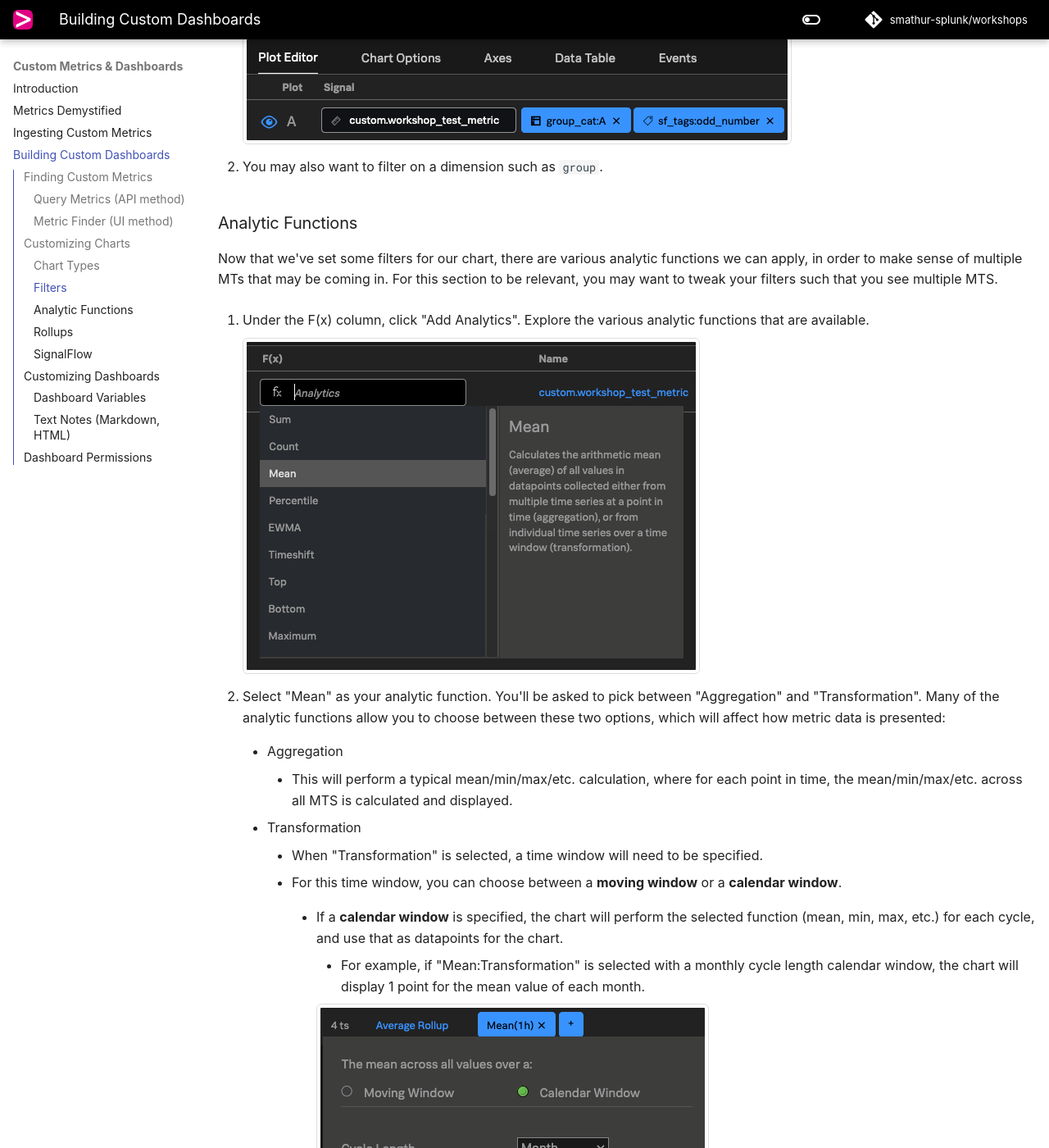
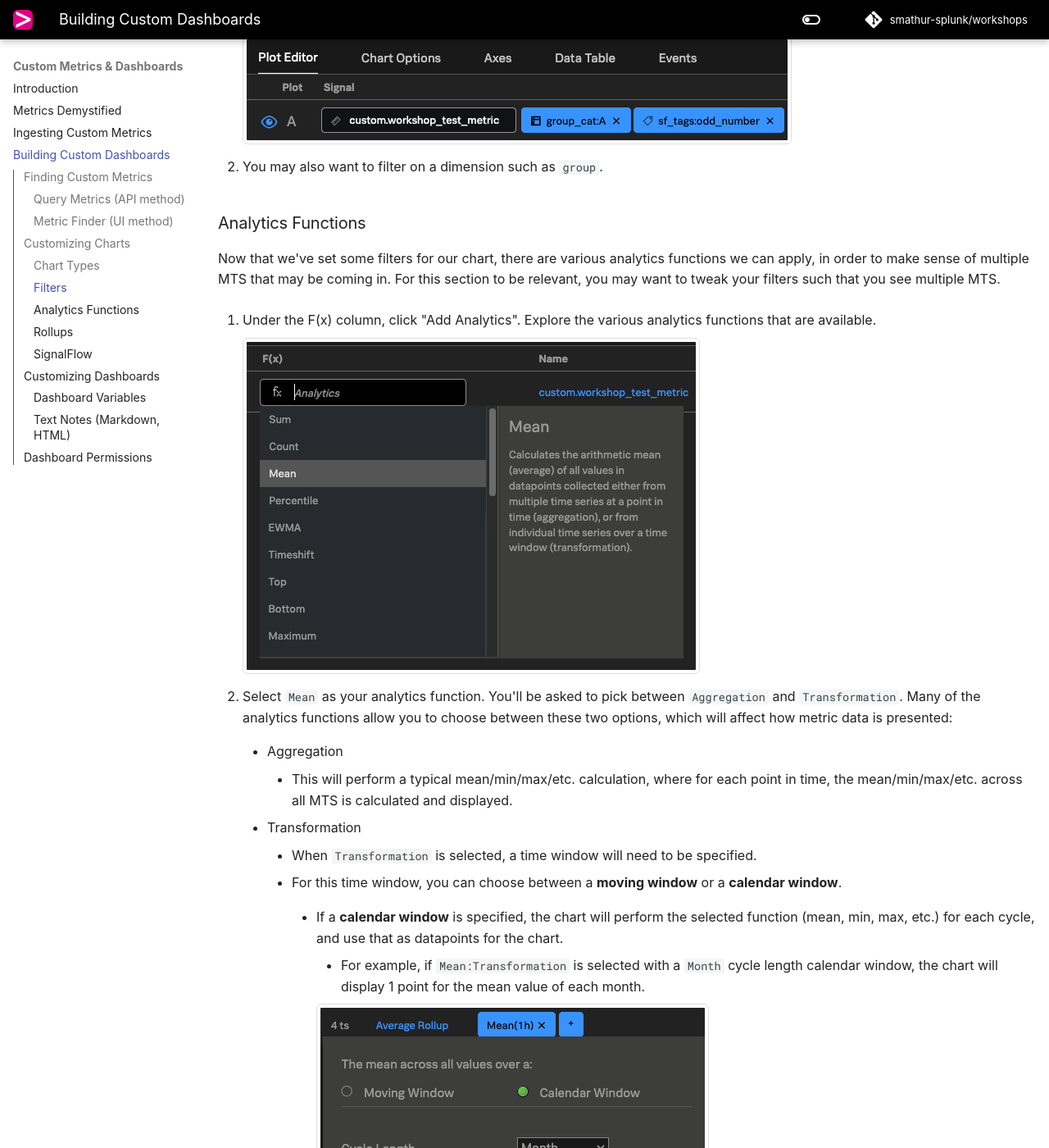
Before and after one commit to smathur-splunk/workshops, an MkDocs documentation site: the page built from docs/custom_dash.md, in a window 1280 px wide and 1400 px high, scrolled down 5488 px. Shown: the whole window at 82% size. Built offline with MkDocs 1.6.1 and Material for MkDocs 9.7.7, drawn with Linux system fonts in a browser that asks for light colours; some web fonts are replaced; comment, search, counter and statistics services are not loaded; the version menu is left out; some of the changed text lies outside the part shown.

Commit message:
Fix dashboard page formatting

```diff
--- a/docs/custom_dash.md
+++ b/docs/custom_dash.md
@@ -44,9 +44,9 @@
 		These 3 charts are similar in nature and display MTS values over time.
 
 		Chart options:
-			- Area and column charts can be stacked.
-			- Color legend can be displayed for all 3 charts (useful when there are multiple MTS).
-			- For the Y-axis, the label, min/max, units, and precision can be configured.
+		- Area and column charts can be stacked.
+		- Color legend can be displayed for all 3 charts (useful when there are multiple MTS).
+		- For the Y-axis, the label, min/max, units, and precision can be configured.
 
 		| Line chart | Area chart | Column chart |
 		|---|---|---|
@@ -57,7 +57,7 @@
 		Histograms will display MTS in a single color.
 
 		Chart options:
-			- For the Y-axis, the label, min/max, units, and precision can be configured.
+		- For the Y-axis, the label, min/max, units, and precision can be configured.
 
 		![Histogram chart](images/custom_histogram.png)
 
@@ -66,10 +66,10 @@
 		Lists are useful for looking at the latest values of multiple MTS.
 
 		Chart options:
-			- Color by value to indicate severity.
-			- Refresh rate, sorting, and precision
-			- Dimensions listed next to each value can be shown or hidden as needed (e.g. host name, environment, service name, etc.)
-			- A secondary visualization can be enabled to display a sparkline with historical values, or a radial or linear scale for severity.
+		- Color by value to indicate severity.
+		- Refresh rate, sorting, and precision
+		- Dimensions listed next to each value can be shown or hidden as needed (e.g. host name, environment, service name, etc.)
+		- A secondary visualization can be enabled to display a sparkline with historical values, or a radial or linear scale for severity.
 
 		![List view](images/custom_listview.png)
 
@@ -78,9 +78,9 @@
 		The single value display behaves similarly to the list view.
 
 		Chart options:
-			- Color by scale
-			- Precision, refresh rate
-			- Secondary visualizations (sparkline, radial/linear scale)
+		- Color by scale
+		- Precision, refresh rate
+		- Secondary visualizations (sparkline, radial/linear scale)
 
 		![Single value](images/custom_singlevalue.png)
 
@@ -89,9 +89,9 @@
 		Heatmaps can be used to quickly identify severity across a number of MTS representing individual instances, services, hosts, functions, etc.
 
 		Chart options:
-			- Refresh rate
-			- Sorting, grouping by dimensions
-			- Color by fixed or automatic scale
+		- Refresh rate
+		- Sorting, grouping by dimensions
+		- Color by fixed or automatic scale
 
 		| Heatmap (custom metric) | Heatmap (demo data) |
 		|---|---|
@@ -115,15 +115,15 @@
 
 2. You may also want to filter on a dimension such as `group`.
 
-### Analytic Functions
+### Analytics Functions
 
-Now that we've set some filters for our chart, there are various analytic functions we can apply, in order to make sense of multiple MTs that may be coming in. For this section to be relevant, you may want to tweak your filters such that you see multiple MTS.
+Now that we've set some filters for our chart, there are various analytics functions we can apply, in order to make sense of multiple MTS that may be coming in. For this section to be relevant, you may want to tweak your filters such that you see multiple MTS.
 
-1. Under the F(x) column, click "Add Analytics". Explore the various analytic functions that are available.
+1. Under the F(x) column, click "Add Analytics". Explore the various analytics functions that are available.
 
-	![Analytic functions in Splunk Observability](images/custom_analyticfunctions.png)
+	![Analytics functions in Splunk Observability](images/custom_analyticfunctions.png)
 
-2. Select "Mean" as your analytic function. You'll be asked to pick between "Aggregation" and "Transformation". Many of the analytic functions allow you to choose between these two options, which will affect how metric data is presented:
+2. Select `Mean` as your analytics function. You'll be asked to pick between `Aggregation` and `Transformation`. Many of the analytics functions allow you to choose between these two options, which will affect how metric data is presented:
 
 	- Aggregation
 
@@ -131,21 +131,21 @@
 
 	- Transformation
 
-		- When "Transformation" is selected, a time window will need to be specified.
+		- When `Transformation` is selected, a time window will need to be specified.
 		- For this time window, you can choose between a **moving window** or a **calendar window**.
 			- If a **calendar window** is specified, the chart will perform the selected function (mean, min, max, etc.) for each cycle, and use that as datapoints for the chart.
-				- For example, if "Mean:Transformation" is selected with a monthly cycle length calendar window, the chart will display 1 point for the mean value of each month.
+				- For example, if `Mean:Transformation` is selected with a `Month` cycle length calendar window, the chart will display 1 point for the mean value of each month.
 
 				![Calendar window transformation](images/custom_calendarwindow.png)
 
 			- If a **moving window** is specified, the chart will show what the moving function (mean, min, max, etc.) value is, looking back the specified amount of time.
-				- For example, if "Mean:Transformation" is selected with a moving window of 1 hour, then for every datapoint coming in, the mean over the last 1 hour will be calculated and displayed instead of the raw datapoint itself.
+				- For example, if `Mean:Transformation` is selected with a moving window of `1 Hour`, then for every datapoint coming in, the mean over the last 1 hour will be calculated and displayed instead of the raw datapoint itself.
 
 				![Moving window transformation](images/custom_movingwindow.png)
 
-	For more details on aggregation vs transformation, and analytic functions in general, see [Functions reference for Splunk Observability Cloud](https://docs.splunk.com/Observability/data-visualization/charts/chart-analytics-reference.html).
+	For more details on aggregation vs transformation, and analytics functions in general, see [Functions reference for Splunk Observability Cloud](https://docs.splunk.com/Observability/data-visualization/charts/chart-analytics-reference.html).
 
-3. Select "Mean:Aggregation", and group the resulting data by a dimension or custom property if you wish.
+3. Select `Mean:Aggregation`, and group the resulting data by a dimension or custom property if you wish.
 
 ### Rollups
 
@@ -205,7 +205,9 @@
 Part of the strategy you may have with your dashboards is to align them to certain teams or audiences, so setting the right read/write permissions is key.
 
 Permissions can be set individually for each dashboard, or simply inherit permissions from the overarching dashboard group.
+
 ![Dashboard permissions](images/custom_dashpermissions.png)
 
 Read/write access can be specified for each user.
+
 ![Dashboard permissions](images/custom_dashpermissionsgranular.png)
```
